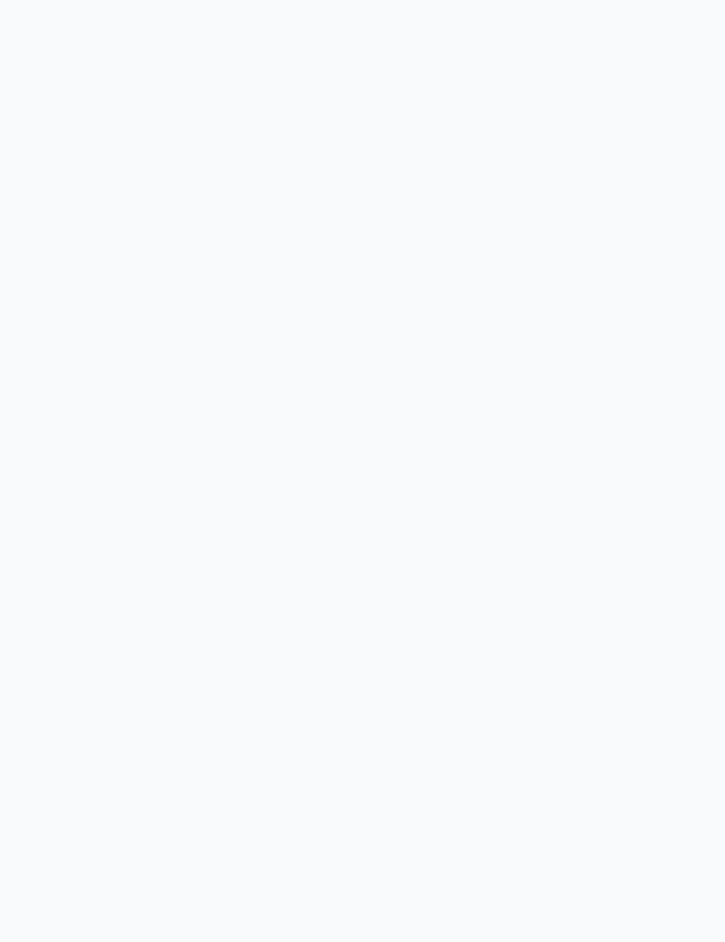
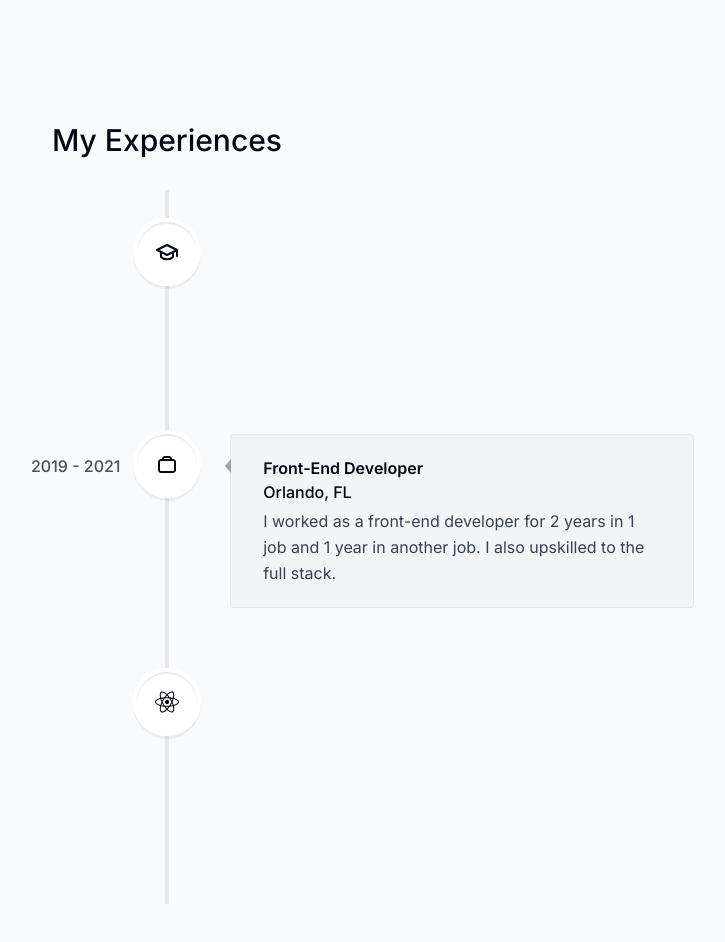
Before and after one commit to Pakkerman/portfolio, a Next.js app: page / in a window 1280 px wide. Shown: the part 2840-3782 px from the top of the page, without its empty margins (473-1198 px from the left). Before the commit the page ends 3346 px from the top, so only its background shows below. Built offline with nearby package versions, Linux system fonts and the light colour scheme.

Commit message:
Added experience section Added react-vertical-timeline-component @types/react-vertical-timeline-component

```diff
--- a/app/globals.css
+++ b/app/globals.css
@@ -2,8 +2,8 @@
 @tailwind components;
 @tailwind utilities;
 
-body{
-
+html{
+   --line-color: #e5e7eb;
 }
 
 .pre {@apply bg-red-400 bg-opacity-30 sm:bg-blue-400 sm:bg-opacity-30 md:bg-green-400 md:bg-opacity-30 lg:bg-cyan-400 lg:bg-opacity-30;}
--- a/app/page.tsx
+++ b/app/page.tsx
@@ -1,10 +1,9 @@
-import Image from 'next/image'
-
 import Intro from '@/components/intro'
 import SectionDivider from '@/components/section-divider'
 import About from '@/components/about'
 import Projects from '@/components/projects'
 import Skills from '@/components/skills'
+import Experience from '@/components/experiences'
 
 export default function Home() {
   return (
@@ -14,6 +13,7 @@ export default function Home() {
       <About />
       <Projects />
       <Skills />
+      <Experience />
     </main>
   )
 }
--- /dev/null
+++ b/components/experiences.tsx
@@ -0,0 +1,45 @@
+'use client'
+
+import React from 'react'
+import SectionHeading from './section-heading'
+import {
+  VerticalTimeline,
+  VerticalTimelineElement,
+} from 'react-vertical-timeline-component'
+import 'react-vertical-timeline-component/style.min.css'
+
+import { experiencesData } from '@/lib/data'
+
+export default function Experience() {
+  return (
+    <section id="experience" className="scroll-mt-28 mb-28 sm:mb-40">
+      <SectionHeading>My Experiences</SectionHeading>
+      <VerticalTimeline lineColor="">
+        {experiencesData.map((item, idx) => (
+          <React.Fragment key={idx}>
+            <VerticalTimelineElement
+              contentStyle={{
+                background: '#f3f4f6',
+                boxShadow: 'none',
+                border: '1px solid rgba(0,0,0,0.05',
+                textAlign: 'left',
+                padding: '1.3rem 2rem',
+              }}
+              contentArrowStyle={{
+                borderRight: '0.4rem solid #9ca3af',
+              }}
+              date={item.date}
+              icon={item.icon}
+              iconStyle={{ background: 'white', fontSize: '1.5rem' }}>
+              <h3 className="font-semibold capitalize">{item.title}</h3>
+              <p className="font-normal !mt-0">{item.location}</p>
+              <p className="!mt-1 !font-normal text-gray-700">
+                {item.description}
+              </p>
+            </VerticalTimelineElement>
+          </React.Fragment>
+        ))}
+      </VerticalTimeline>
+    </section>
+  )
+}
--- a/package.json
+++ b/package.json
@@ -23,7 +23,11 @@
     "react-dom": "18.2.0",
     "react-icons": "^4.10.1",
     "react-intersection-observer": "^9.5.2",
+    "react-vertical-timeline-component": "^3.6.0",
     "tailwindcss": "3.3.3",
     "typescript": "5.2.2"
+  },
+  "devDependencies": {
+    "@types/react-vertical-timeline-component": "^3.3.3"
   }
 }
```
Also changed, not shown: 1 other file (tests, documents, lock files or other folders).
